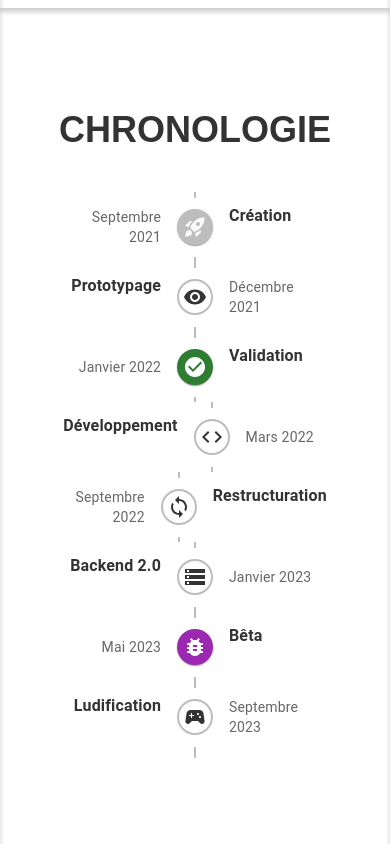
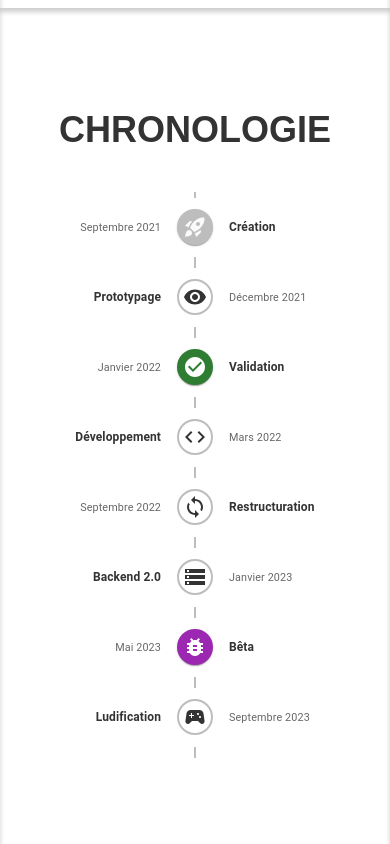
Before and after one commit to Hik-UP/web-bot, a React (Create React App) app: page / in a window 390 px wide. Shown: the part 1680-2524 px from the top of the page. Built offline with nearby package versions, Linux system fonts and the light colour scheme.

Commit message:
update responsivity

```diff
--- a/src/pages/Home.scss
+++ b/src/pages/Home.scss
@@ -102,11 +102,6 @@ body {
     }
   }
 
-  .big-text {
-    font-size: 1em;
-    font-weight: 600;
-  }
-
   .text {
     text-align: justify;
     overflow-wrap: break-word;
@@ -115,7 +110,7 @@ body {
       font-size: 1em;
     }
     @media only screen and (max-width: 800px) {
-      font-size: 0.8em;
+      font-size: 0.9em;
     }
   }
 
@@ -196,19 +191,51 @@ body {
     box-shadow: inset 0px 4px 5px 0px rgba(0, 0, 0, 0.2);
 
     .container {
+      overflow-y: auto;
+      max-height: 70%;
+
       @media only screen and (min-width: 800px) {
         margin: 30px 0 0 0;
         width: 54%;
-        padding: 0 2% 0 2%;
       }
       @media only screen and (max-width: 800px) {
         margin: 10px 0 0 0;
         width: 84%;
-        padding: 0 2% 0 2%;
       }
 
-      overflow-y: auto;
-      max-height: 70%;
+      .timeline-content {
+        display: flex;
+        flex-direction: column;
+        justify-content: center;
+      }
+
+      .date {
+        @media only screen and (min-width: 800px) {
+          font-size: 0.875em;
+        }
+
+        @media only screen and (max-width: 800px) {
+          font-size: 0.6em;
+        }
+      }
+
+      .task {
+        font-weight: 600;
+
+        @media only screen and (min-width: 800px) {
+          font-size: 1em;
+        }
+
+        @media only screen and (max-width: 800px) {
+          font-size: 0.75em;
+        }
+      }
+
+      .description {
+        @media only screen and (min-width: 800px) {
+          font-size: 0.9em;
+        }
+      }
     }
   }
 
--- a/src/pages/Home.tsx
+++ b/src/pages/Home.tsx
@@ -396,6 +396,7 @@ function Home() {
                   sx={{ m: 'auto 0' }}
                   variant="body2"
                   color="text.secondary"
+                  className="date"
                 >
                   {item.date}
                 </TimelineOppositeContent>
@@ -409,12 +410,17 @@ function Home() {
                   </TimelineDot>
                   <TimelineConnector />
                 </TimelineSeparator>
-                <TimelineContent sx={{ py: '12px', px: 2 }}>
-                  <Typography className="big-text" component="span">
+                <TimelineContent
+                  sx={{ py: '12px', px: 2 }}
+                  className="timeline-content"
+                >
+                  <Typography className="task" component="span">
                     {item.title}
                   </Typography>
                   {window.innerWidth > 1000 ? (
-                    <Typography>{item.description}</Typography>
+                    <Typography className="description">
+                      {item.description}
+                    </Typography>
                   ) : null}
                 </TimelineContent>
               </TimelineItem>
```
